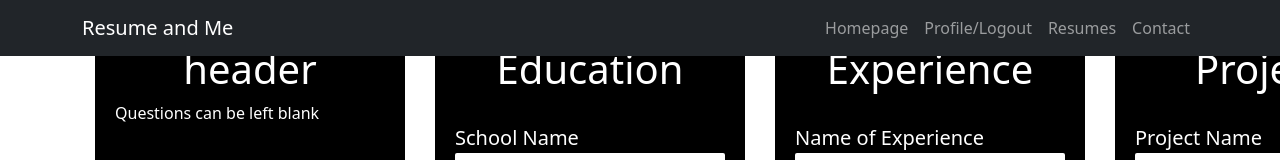
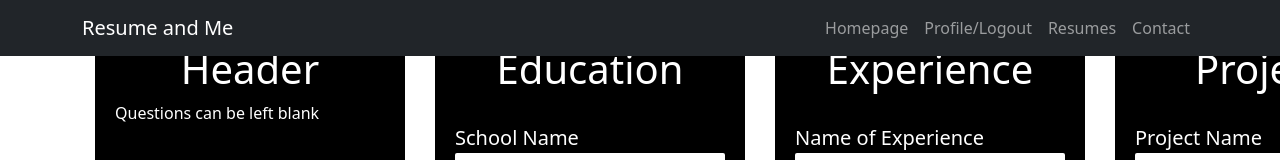
Before and after one commit to sdjkafkasdfhksjadf/resume-and-me, a React (Create React App) app: page /CsTemplateBuild in a window 1280 px wide. Shown: the top 160 px of the page. Built offline with nearby package versions, Linux system fonts and the light colour scheme; no server answers; sample sign-in values are in the browser's storage.

Commit message:
Update CsTemplateBuild.js

```diff
--- a/src/components/templates/CsTemplateBuild.js
+++ b/src/components/templates/CsTemplateBuild.js
@@ -79,7 +79,7 @@ function CreatePost() {
 
     <div className="resumeBuildPage">
       <div className="resumeBuildContainer">
-        <h1>  header</h1>
+        <h1>  Header</h1>
         <p>Questions can be left blank</p>
 
         <div className="question">
```
